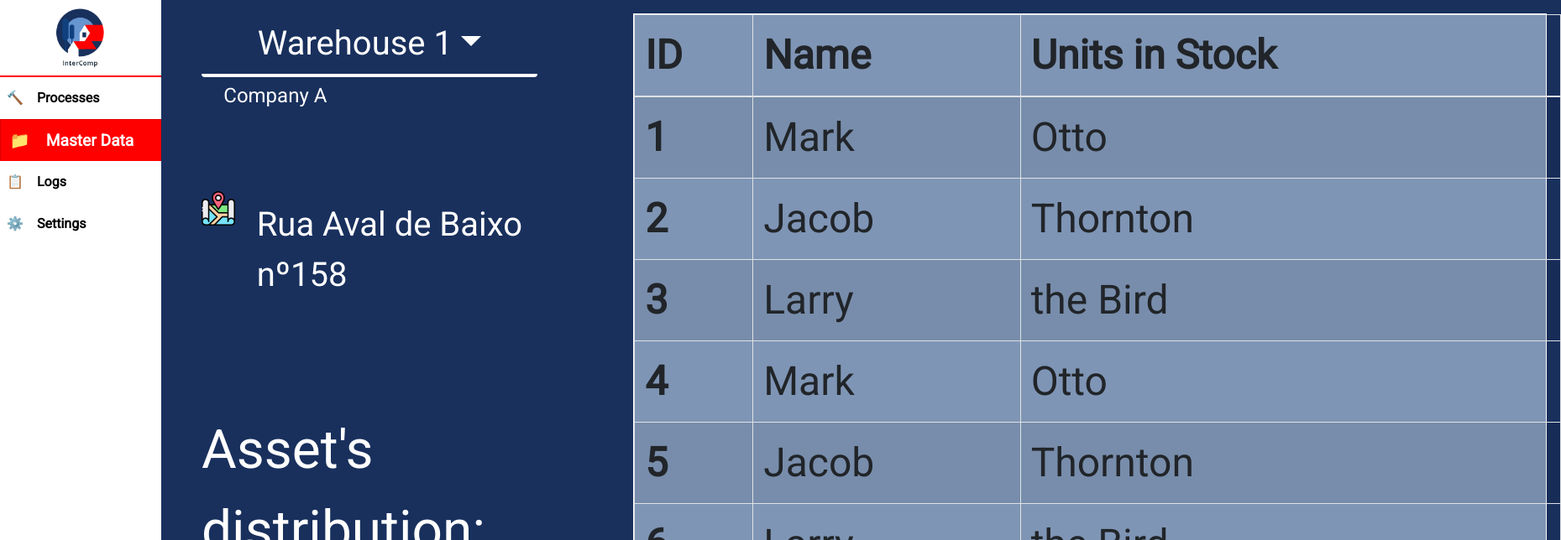
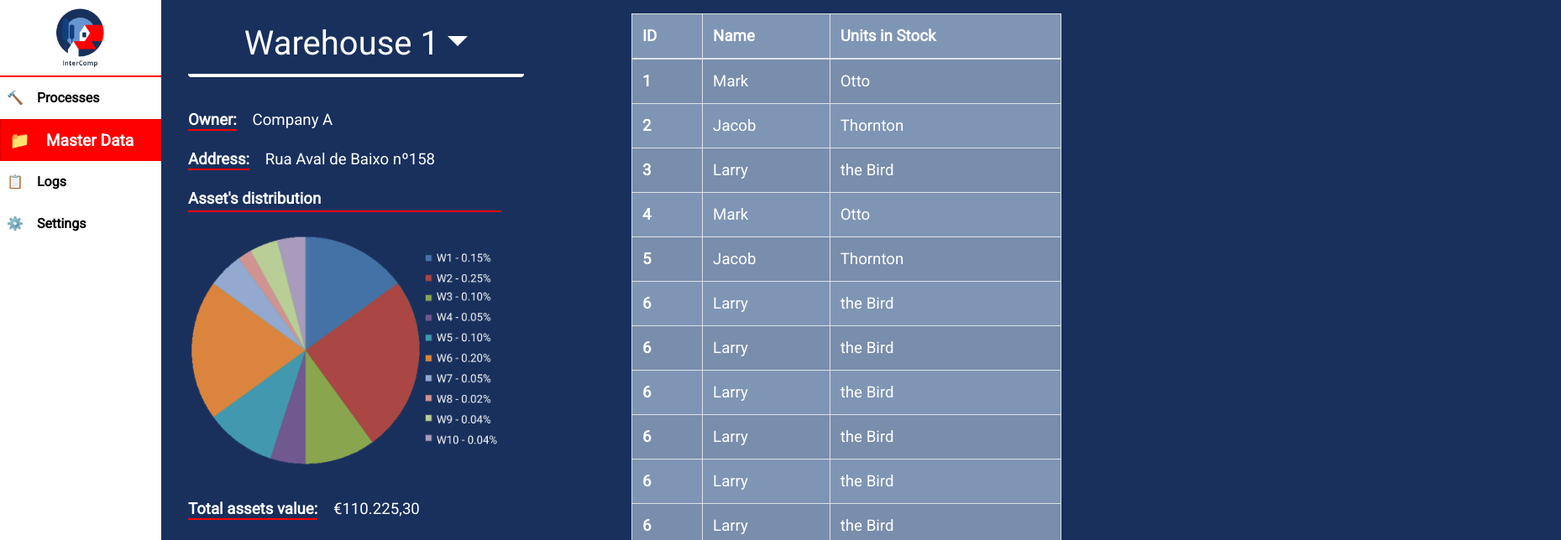
Before and after one commit to TomasNovo/FEUP-SINF, a React (Create React App) app in the folder frontend/: page /warehouses in a window 1280 px wide. Shown: the top 644 px of the page at 84% size, 1859 px wide, since content can reach past the window. Built offline with nearby package versions, Linux system fonts and the light colour scheme; some icons are missing.

Commit message:
style: fix warehouses responsiveness

```diff
--- a/frontend/src/components/PageTemplate/PageTemplate.css
+++ b/frontend/src/components/PageTemplate/PageTemplate.css
@@ -21,4 +21,5 @@
   position: relative;
   left: 15%;
   background-color: #19305D;
+  overflow: hidden;
 }
--- a/frontend/src/components/Warehouses/Warehouses.css
+++ b/frontend/src/components/Warehouses/Warehouses.css
@@ -1,56 +1,43 @@
-@media (max-width: 900px)
+@media (max-width: 922px)
 {
-    .warehouse-picker > h1
+    .all
     {
-        margin-top: 1em !important;
+        flex-direction: column !important;
+    }
+
+    .left, .right
+    {
+        width: 100% !important;
+        margin-left: 1.5em !important;
+    }
+
+    .left
+    {
+        margin-bottom: 3em !important;
     }
 }
 
 .all
 {
-    margin-left: 3em;
     margin-top: 1em;
     display: flex;
     justify-content: space-between;
     height: 100%;
     width: 100%;
+    overflow-x: hidden;
 }
 
 .all .left
 {
     width: 50%;
-    float: left;
-}
-
-.all .right
-{
-    background-color: rgb(127,149,181);
-    width: 100%;
-    height: 55em;
-    float: right;
-    margin-left: 7%;
-    border: 1px solid white;
-}
-
-.all .left h1, .all .right > h1
-{
-    margin-left: 6%;
     color: white;
+    margin-left: 2em;
 }
 
 .warehouse-picker
 {
     width: 100%;
     max-width: 450px;
-}
-
-.left h1
-{
-    line-height: 45px;
-    margin-bottom: 0;
-    height: 2em;
-    font-size: 18pt;
-    display: inline-block;
 }
 
 .btn
@@ -90,7 +77,6 @@
     border-bottom: solid 0.1em white;
     font-size: 2.5em;
     box-shadow: none;
-    /* width: 100%; */
     background-color: #19305D;
 }
 
@@ -122,7 +108,6 @@
     border-bottom: solid 0.1em white;
 }
 
-/* Tirar aquela paneleiragem daquela border cinzenta */
 #dropdownMenuLink:focus
 {
     background-color: #19305D;
@@ -135,53 +120,86 @@
     box-shadow: none;
 }
 
-.localization
+#warehouse-company,  #warehouse-address
 {
-    margin-top: 20%;
+    font-size: 14pt;
 }
 
-.localization > p
+#warehouse-company > span:first-child, #warehouse-address > span:first-child
 {
-    font-size: 2.5em;
-    margin-left: 15%;
-    margin-top: -7% ;
+    border-bottom: 2px solid red;
+    font-weight: bold;
+    margin-right: 1em;
 }
 
-p
+#warehouse-company
 {
+    margin-top: 2em;
+}
+
+#warehouse-address, #warehouse-assets
+{
+    margin-top: 1em;
+}
+
+#warehouse-assets
+{
+    font-size: 14pt;
+    font-weight: bold;
     color: white;
 }
 
-.assets
+#warehouse-assets
 {
-    margin-top: 30%;
-    font-size: 2em;
-    color: white;
+    max-width: 20em;
 }
 
-.assets > p
+#warehouse-assets > p
 {
-    font-size: 2em;
+    border-bottom: 2px solid red;
 }
 
-/* scroll */
+#warehouse-assets > img
+{
+    width: 100%;
+}
+
+.totalAssets
+{
+    margin-top: 2em;
+    font-size: 14pt;
+}
+
+.totalAssets > :first-child
+{
+    font-weight: bold;
+    border-bottom: 2px solid red;
+    margin-right: 1em;
+}
+
+
+
+/* right */
+
+.all .right
+{
+    width: 50%;
+    height: 80%;
+}
 
 .my-custom-scrollbar
 {
-    position: relative;
-    height: 18em;
-    overflow: auto;
-    font-size: 3em;
-    width: 23em;
-}
-.table-wrapper-scroll-y
-{
+    width: 97%;
+    height: 100%;
+    font-size: 14pt;
+    overflow-y: auto;
     display: block;
+    overflow-x: auto;
 }
 
-.totalAssets > h1
+.all > .right .table
 {
-    margin-top: 3em;
-    font-size: 4em;
+    width: 100%;
+    background-color: rgb(127,149,181);
     color: white;
 }
--- a/frontend/src/components/Warehouses/Warehouses.js
+++ b/frontend/src/components/Warehouses/Warehouses.js
@@ -26,15 +26,22 @@ class Warehouses extends React.Component
                                     </div>
                                 </div>
                             </div>
-                                <h1>Company A</h1>
                         </div>
-                                <div className="localization">
-                                    <img src={localization} alt="Localization" width="40" height="41" />
-                                    <p>Rua Aval de Baixo nº158</p>
+                        <div id="warehouse-company">
+                            <span>Owner:</span>
+                            <span>Company A</span>
                         </div>
-                                <div className="assets">
-                                    <p>Asset's distribution:</p>
+                        <div id="warehouse-address">
+                            <span>Address:</span>
+                            <span>Rua Aval de Baixo nº158</span>
+                        </div>
+                        <div id="warehouse-assets">
+                            <p>Asset's distribution</p>
                             <img src={graphic} alt="Graphic" />
+                        </div>
+                        <div className="totalAssets">
+                            <span>Total assets value:</span>
+                            <span>€110.225,30</span>
                         </div>
                     </div>
                     <div className="right">
@@ -111,11 +118,6 @@ class Warehouses extends React.Component
                                 </tbody>
                             </table>
                         </div>
-
-                                <div className="totalAssets">
-                                    <h1>Total Assets Value: €110.225,30</h1>
-                                </div>
-
                     </div>
                 </div>
             </PageTemplate>
```
Lines whose indentation alone changed are shown as unchanged.
